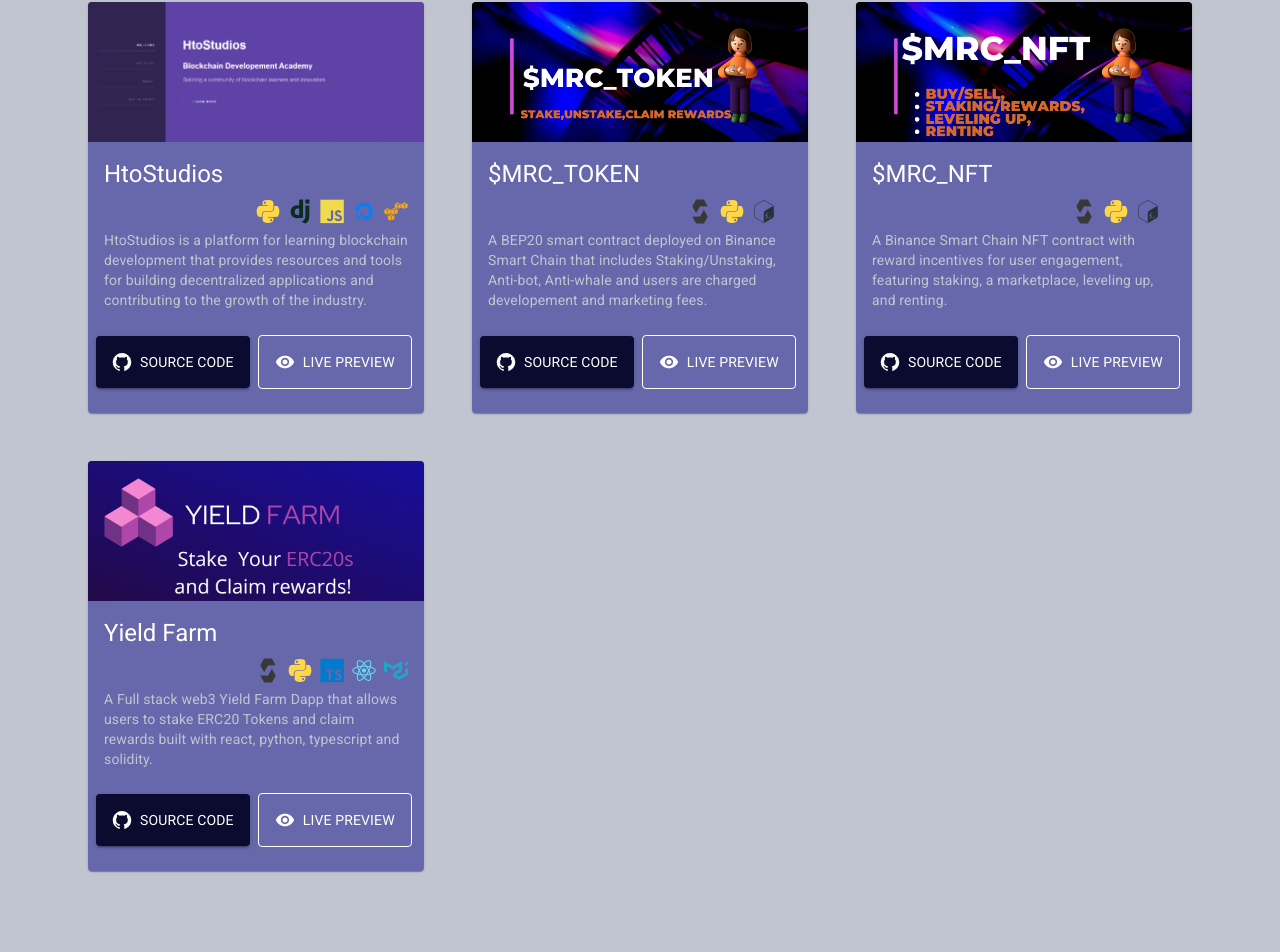
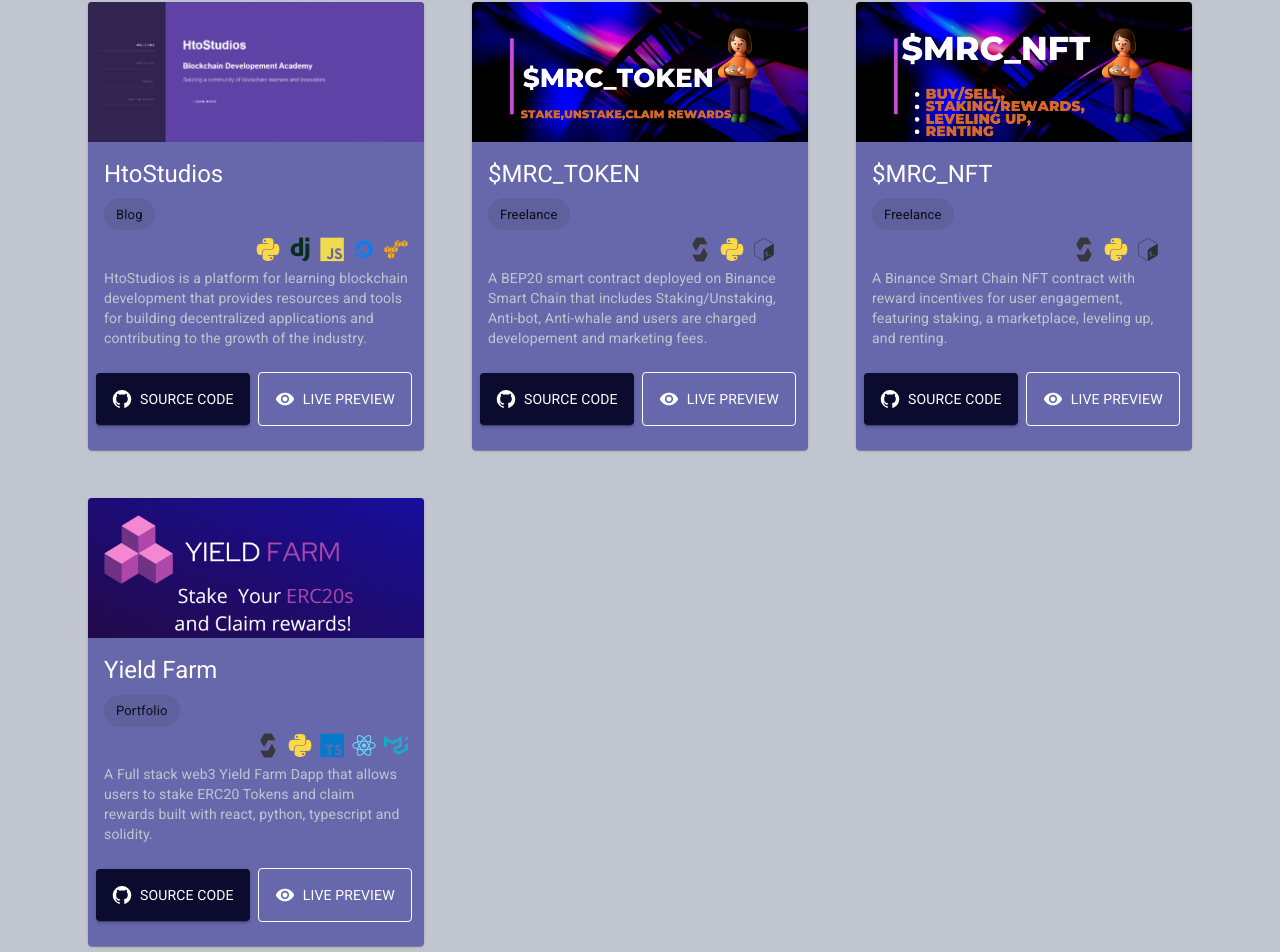
Before and after one commit to hthuku95/portfolio_two, a React (Create React App) app: page / in a window 1280 px wide. Shown: the part 1915-2867 px from the top of the page. Built offline with nearby package versions, Linux system fonts and the light colour scheme.

Commit message:
Added Chip

```diff
--- a/src/components/Project.js
+++ b/src/components/Project.js
@@ -1,6 +1,7 @@
 import {Card,CardMedia,CardContent,Typography,CardActions,Link,Button,Box} from '@mui/material';
 import GitHubIcon from '@mui/icons-material/GitHub';
 import VisibilityIcon from '@mui/icons-material/Visibility';
+import Chip from '@mui/material/Chip';
 
 
 const Project = (props) => {
@@ -19,6 +20,14 @@ const Project = (props) => {
             <CardContent>
                 <Typography gutterBottom variant="h5" component="div">
                 {props.projectName}
+                </Typography>
+                <Box>
+                    <Typography gutterBottom variant='body1' component="div" sx={{
+                        display: 'inline-flex',
+                        width:1,
+                        justifyContent: 'flex-start'
+                    }}>
+                        <Chip label={props.projectTag} />
                     </Typography>
                     <Typography guterBottom variant="h5" component="div" sx={{
                         display: 'inline-flex',
@@ -41,6 +50,7 @@ const Project = (props) => {
                             {props.languageFive}
                         </Box>
                     </Typography>
+                </Box>
                 <Typography variant="body2" color="custom.grey">
                 {props.projectDescription}
                 </Typography>
```
Lines whose indentation alone changed are shown as unchanged.
